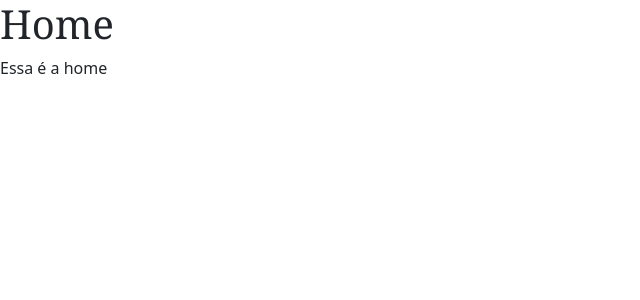
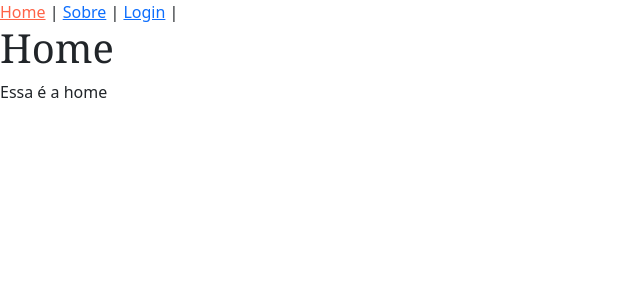
Before and after one commit to Pavanelli7/React, a React (Vite) app in the folder ferramentas-de-automacao/: page / in a window 1280 px wide. Shown: the top 300 px of the page, without its empty margins (0-640 px from the left). Built offline with nearby package versions, Linux system fonts and the light colour scheme.

Commit message:
Tópico/Link

```diff
--- a/ferramentas-de-automacao/src/App.jsx
+++ b/ferramentas-de-automacao/src/App.jsx
@@ -1,15 +1,17 @@
-import React from 'react';
 import { BrowserRouter, Routes, Route } from 'react-router-dom';
+import Header from './Header';
 import Home from './Home';
 import Sobre from './Sobre';
-
+import Login from './Login';
 
 const App = () => {
   return (
     <BrowserRouter>
+      <Header />
       <Routes>
-        <Route path='/' element={<Home />} />
-        <Route path='sobre' element={<Sobre />} />
+        <Route path="/" element={<Home />} />
+        <Route path="sobre" element={<Sobre />} />
+        <Route path="login" element={<Login />} />
       </Routes>
     </BrowserRouter>
   );
--- /dev/null
+++ b/ferramentas-de-automacao/src/Header.css
@@ -0,0 +1,3 @@
+.active {
+  color: tomato;
+}
--- a/ferramentas-de-automacao/src/Header.jsx
+++ b/ferramentas-de-automacao/src/Header.jsx
@@ -1,16 +1,15 @@
 import React from "react";
+import './Header.css';
+import { NavLink } from 'react-router-dom';
 
 const Header = () => {
   return (
-    <>
-      <header>
-        <ul>
-          <li><a href="/">Home</a></li>
-          <li><a href="/produtos">Produtos</a></li>
-        </ul>
-      </header>
-    </>
-  )
-}
+    <nav>
+      <NavLink to="/" end>Home</NavLink> |{" "}
+      <NavLink to="sobre">Sobre</NavLink> |{" "}
+      <NavLink to="login">Login</NavLink> |{" "}
+    </nav>
+  );
+};
 
 export default Header;
--- a/ferramentas-de-automacao/src/Home.jsx
+++ b/ferramentas-de-automacao/src/Home.jsx
@@ -1,5 +1,4 @@
 import React from 'react'
-import Titulo from './Titulo'
 
 const Home = () => {
   return (
--- /dev/null
+++ b/ferramentas-de-automacao/src/Login.jsx
@@ -0,0 +1,20 @@
+import React from 'react'
+import { useNavigate } from 'react-router-dom';
+
+const Login = () => {
+  const navigate = useNavigate();
+
+  function handleClick() {
+    console.log('Fazer login');
+    navigate('/sobre')
+  }
+
+  return (
+    <>
+      <h1>Login</h1>
+      <button onClick={handleClick}>Login</button>
+    </>
+  )
+}
+
+export default Login
```
